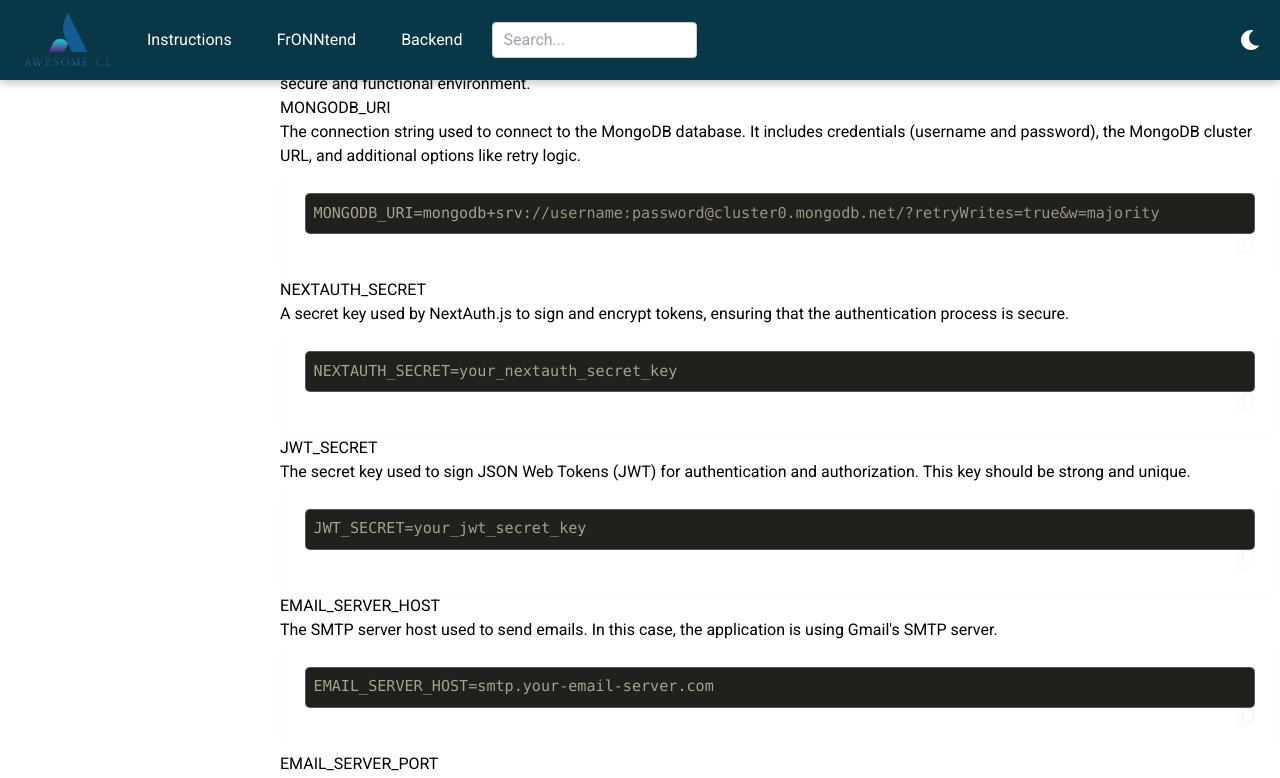
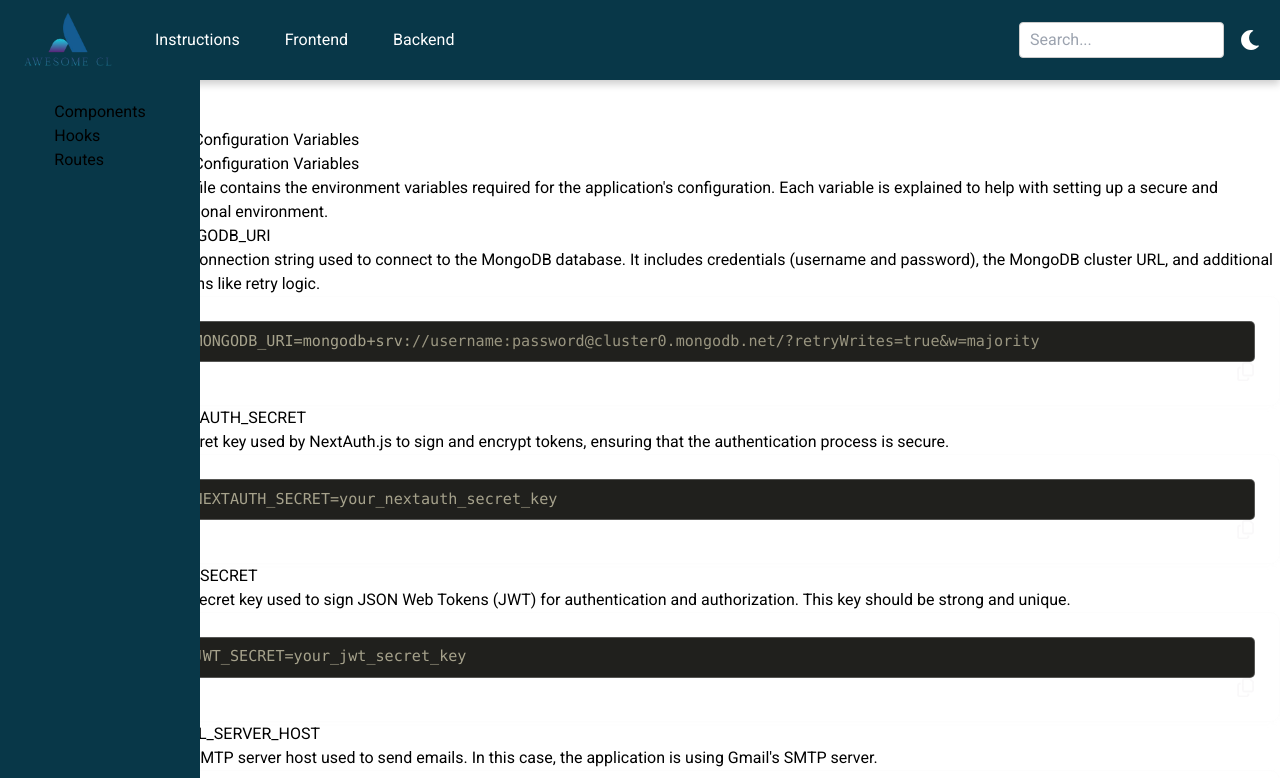
Before and after one commit to Team-Collaborators/Awesome-CL, a React (Vite) app: page /backend/envFiles in a window 1280 px wide. Shown: the top 778 px of the page. Built offline with nearby package versions, Linux system fonts and the light colour scheme.

Commit message:
add sidebar

```diff
--- a/src/components/Footer/Footer.module.scss
+++ b/src/components/Footer/Footer.module.scss
@@ -7,8 +7,8 @@
   padding: 40px 0;
   text-align: center;
   border-top: 1px solid rgba(255, 255, 255, 0.2);
-  width: calc(100% - 250px);
-  margin-left: 250px;
+  width: 100%;
+  // width: calc(100% - 250px);
   bottom: 0; // Stick to bottom
 }
 
--- a/src/components/Layout/Layout.jsx
+++ b/src/components/Layout/Layout.jsx
@@ -1,14 +1,21 @@
 import React from "react";
 import Navbar from "../Navbar/Navbar";
-// import Sidebar2 from "../Sidebar2/Sidebar2";
+import Sidebar2 from "../Sidebar2/Sidebar2";
 import Footer from "../Footer/Footer";
 
 const Layout = ({ children, isDarkMode, toggleTheme }) => {
   const navbarLinks = [
     { to: "/instructions", label: "Instructions" },
-    { to: "/frontend/components", label: "FrONNtend" },
+    { to: "/frontend/components", label: "Frontend" },
     { to: "/backend/controllers", label: "Backend" },
   ];
+
+  const sidebarLinks = [
+    { to: "/frontend/components", label: "Components" },
+    { to: "/frontend/hooks", label: "Hooks" },
+    { to: "/frontend/Routes", label: "Routes" },
+  ];
+
   return (
     <div className="app-container">
       <Navbar
@@ -16,7 +23,7 @@ const Layout = ({ children, isDarkMode, toggleTheme }) => {
         toggleTheme={toggleTheme}
         links={navbarLinks}
       />
-      {/* <Sidebar2 /> */}
+      <Sidebar2 links={sidebarLinks} />
       <main className="content-wrapper">{children}</main>
       <Footer />
     </div>
--- a/src/components/Navbar/Navbar.jsx
+++ b/src/components/Navbar/Navbar.jsx
@@ -11,6 +11,7 @@ const Navbar = ({ toggleTheme, links, style }) => {
   return (
     <>
       <nav className="navbar" style={style}>
+        <div className="navbar--left">
           {/* Logo */}
           <Link to="/">
             {" "}
@@ -27,16 +28,15 @@ const Navbar = ({ toggleTheme, links, style }) => {
               </li>
             ))}
           </ul>
+        </div>
 
         {/* Search bar */}
-        <div className="navbar--search">
+        <div className="navbar--right">
           <input
             type="text"
             placeholder="Search..."
             className="navbar--search-input"
           />
-        </div>
-
           {/* Toggle dark / light mode */}
           <button onClick={toggleTheme} className="theme-toggle-button">
             {/* Show sun icon for dark mode, moon icon for light mode */}
@@ -46,6 +46,7 @@ const Navbar = ({ toggleTheme, links, style }) => {
               <FaMoon />
             )}
           </button>
+        </div>
       </nav>
     </>
   );
--- a/src/components/Navbar/Navbar.scss
+++ b/src/components/Navbar/Navbar.scss
@@ -14,10 +14,14 @@
   transition: left 0.3s ease; // Smooth slide-in effect
   box-shadow: 0 4px 8px rgba(0, 0, 0, 0.2);
 
+  .navbar--left {
+    display: flex;
+    align-items: center;
     // Navbar Logo
     .nav-logo {
       width: 6rem;
-    margin-right: 1rem;
+      height: auto;
+      margin-right: 1.5rem;
     }
 
     // Navbar Links
@@ -49,9 +53,11 @@
         }
       }
     }
-  .navbar--search {
-    position: relative;
-    margin-right: auto;
+  }
+  .navbar--right {
+    display: flex;
+    align-items: center;
+    gap: 1rem;
 
     .navbar--search-input {
       padding: 5px 10px;
--- a/src/components/Sidebar2/Sidebar2.jsx
+++ b/src/components/Sidebar2/Sidebar2.jsx
@@ -1,44 +1,47 @@
 import React from "react";
-import { useState } from "react";
+import { useState, useEffect } from "react";
+import { Link } from "react-router-dom";
 import Button from "../../component_testing/Button/Button";
+import styles from "./Sidebar2.module.scss";
 
-export default function Sidebar(props) {
-  const [isSidebarOpen, setSidebarOpen] = useState(false);
-  const [isMobile, setIsMobile] = useState(false);
+const Sidebar = ({ links, style, isSidebarOpen, isMobile }) => {
+  // const [isSidebarOpen, setSidebarOpen] = useState(false);
+  // const [isMobile, setIsMobile] = useState(false);
 
   // Sidebar Toggle
-  const toggleSidebar = () => {
-    //setSidebarOpen(!isSidebarOpen); // toggle open state of sidebar
-    setSidebarOpen((prev) => !prev);
-  };
-
+  // const toggleSidebar = () => {
+  //   //setSidebarOpen(!isSidebarOpen); // toggle open state of sidebar
+  //   setSidebarOpen((prev) => !prev);
+  // };
 
   // Detect mobile view based on window width
-  useEffect(() => {
-    const handleResize = () => setIsMobile(window.innerWidth < 576); // Customize breakpoint as needed
-    handleResize(); // Initial check
-    window.addEventListener("resize", handleResize);
-    return () => window.removeEventListener("resize", handleResize);
-  }, []);
+  // useEffect(() => {
+  //   const handleResize = () => setIsMobile(window.innerWidth < 576); // Customize breakpoint as needed
+  //   handleResize(); // Initial check
+  //   window.addEventListener("resize", handleResize);
+  //   return () => window.removeEventListener("resize", handleResize);
+  // }, []);
 
   return (
-    <nav className="sidebar" style={props.style}>
+    <nav className={styles.sidebar} style={style}>
       {/* <nav className={`sidebar ${isSidebarOpen || !isMobile ? "open" : ""}`}></nav> */}
-      <ul className="sidebar--inner">
-        {props.links.map((link, index) => {
+
+      <ul className={styles["sidebar--inner"]}>
+        {links.map((link, index) => {
           return (
-            <li key={index} className="sidebar--inner-item">
-              <a href="#/" className="sidebar--inner-item__link">
-                {link}
-              </a>
+            <li key={index} className={styles["sidebar--inner-item"]}>
+              <Link to={link.to} className={styles["sidebar__link"]}>
+                {link.label}
+              </Link>
             </li>
           );
         })}
       </ul>
+
       <Button
         radius="md"
         color="secondary"
-          className="playground-btn hover:bg-pink-100"
+        className={`${styles["playground-btn"]} hover:bg-pink-100`}
         >
         <Link to="/playground" style={{ color: "white" }}>
           Playground
@@ -46,15 +49,14 @@ export default function Sidebar(props) {
       </Button>
     </nav>
   );
-}
+};
 
-
-
+export default Sidebar;
 // <ul>
 // {isMobile ? (
 // <>
 // {/* Mobile-Specific Links */}
-// <li>
+// <li>s
 // <Link to="/mobile-specific-link1">Mobile Link 1</Link>
 // </li>
 // <li>
--- a/src/components/Sidebar2/Sidebar2.module.scss
+++ b/src/components/Sidebar2/Sidebar2.module.scss
@@ -3,13 +3,12 @@
 
 .sidebar {
   position: fixed;
-  top: 0;
+  top: 5rem;
   left: 0;
-  width: 250px;
+  width: 200px;
   height: 100vh;
   z-index: 1000;
-  background-color: pink;
-  //   background-color: styles.$primary-color;
+  background-color: styles.$primary-color;
   padding: 20px;
   display: flex;
   flex-direction: column;
@@ -20,96 +19,44 @@
     background: styles.$background-color; // Background of the scrollbar track
   }
 
-  @include styles.media("md") {
-    width: 200px; // Narrow width for iPad view
-  }
+  // @include styles.media("md") {
+  //   width: 200px; // Narrow width for iPad view
+  // }
 
-  // For mobile view, hide sidebar by sliding it off-screen
-  @include styles.media("sm") {
-    left: -350px;
-    width: 66.66vw; // Covering 2/3 of the mobile screen width
+  // // For mobile view, hide sidebar by sliding it off-screen
+  // @include styles.media("sm") {
+  //   left: -350px;
+  //   width: 66.66vw; // Covering 2/3 of the mobile screen width
 
-    // When sidebar is open, slide it in
-    &.open {
-      left: 0;
-    }
-  }
+  //   // When sidebar is open, slide it in
+  //   &.open {
+  //     left: 0;
+  //   }
+  // }
 
-  ul {
+.sidebar-inner {
+  display: flex;
+  flex-direction: column;
   list-style: none;
+  margin-top:200px;
   padding: 0;
-    width: 100%;
 
-    li {
-      width: 100%;
-      position: relative;
-      margin-bottom: 20px;
-      font-size: 1.2rem;
-      color: styles.$text-color;
+  .sidebar--inner-item {
+    margin-right: 15px;
 
-      .nav-link,
-      .dropdown-toggle {
-        display: flex;
-        justify-content: space-between;
-        align-items: center;
+    .sidebar__link {
       cursor: pointer;
       padding: 10px 15px;
       color: styles.$text-color;
       width: 100%;
       text-align: left;
-        border-bottom: 1px solid rgba(255, 255, 255, 0.1);
       transition: background-color 0.3s ease, color 0.3s ease;
 
       &:hover {
         background-color: rgba(255, 255, 255, 0.1);
         border-radius: 5px;
       }
-
-        a {
-          color: inherit;
-          text-decoration: none;
-        }
-
-        .arrow {
-          margin-left: 8px;
-        }
-      }
-
-      .dropdown-menu {
-        display: none;
-        position: absolute;
-        top: 100%;
-        left: 0;
-        width: 100%;
-        padding: 10px 0;
-        list-style: none;
-        border-radius: 5px;
-        background-color: styles.$primary-color;
-        box-shadow: 0 4px 6px rgba(0, 0, 0, 0.1);
-        z-index: 10;
-
-        li {
-          padding: 10px 20px;
-          transition: background-color 0.3s ease;
-
-          a {
-            color: styles.$text-color;
-            text-decoration: none;
-            display: block;
-          }
-
-          &:hover {
-            background-color: rgba(255, 255, 255, 0.1);
-            border-radius: 5px;
-          }
-        }
-      }
-
-      &:hover .dropdown-menu {
-        display: block;
-      }
-    }
-  }
+}}}
 
   .playground-btn {
     background: radial-gradient(
--- a/src/styles/main.scss
+++ b/src/styles/main.scss
@@ -71,10 +71,12 @@ a {
 }
 
 .content-wrapper {
+  height: 100vh;
   flex: 1;
   display: flex;
   flex-direction: column;
-  margin-left: 280px; // Ensures all content is pushed to the right from sidebar
+  margin-top: 8rem;
+  margin-left: 10rem; // Ensures all content is pushed to the right from sidebar
   // Ensure content pushes footer down
 
   @include media("md") {
```
Lines whose indentation alone changed are shown as unchanged.
